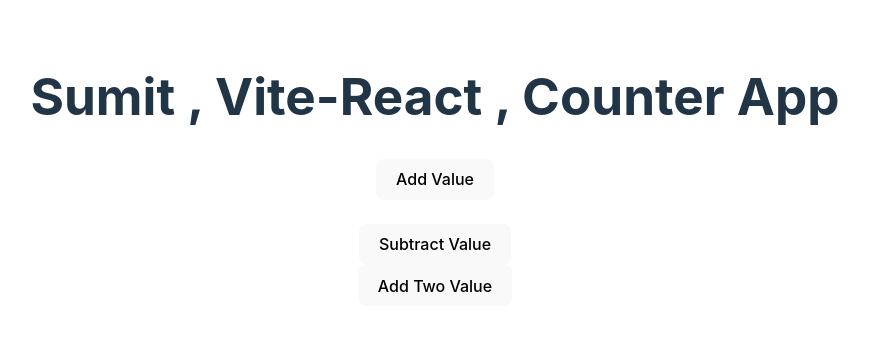
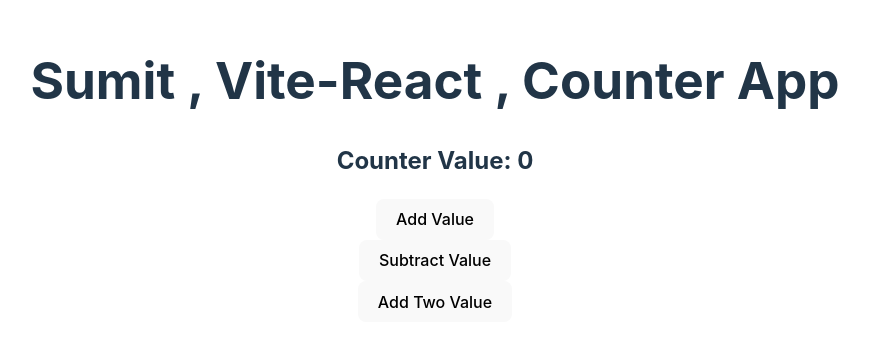
Before and after one commit to Sumit021995/react-js-study, a React (Vite) app in the folder counterApp/counterapp/: page / in a window 1280 px wide. Shown: the part 230-576 px from the top of the page, without its empty margins (205-1074 px from the left). Built offline with nearby package versions, Linux system fonts and the light colour scheme.

Commit message:
file updated

```diff
--- a/counterApp/counterapp/src/App.jsx
+++ b/counterApp/counterapp/src/App.jsx
@@ -25,13 +25,10 @@ function App() {
     <>
       <div>
         <h1>Sumit , Vite-React , Counter App</h1>
-
+        <h2>Counter Value: {count}</h2>
         <button onClick={addValue}>Add Value</button>
         <br/>
-
-        <br/>
         <button onClick = {SubValue}>Subtract Value</button>
-
         <br/>
         <button onClick = {AddTwo}>Add Two Value</button>
 
```
